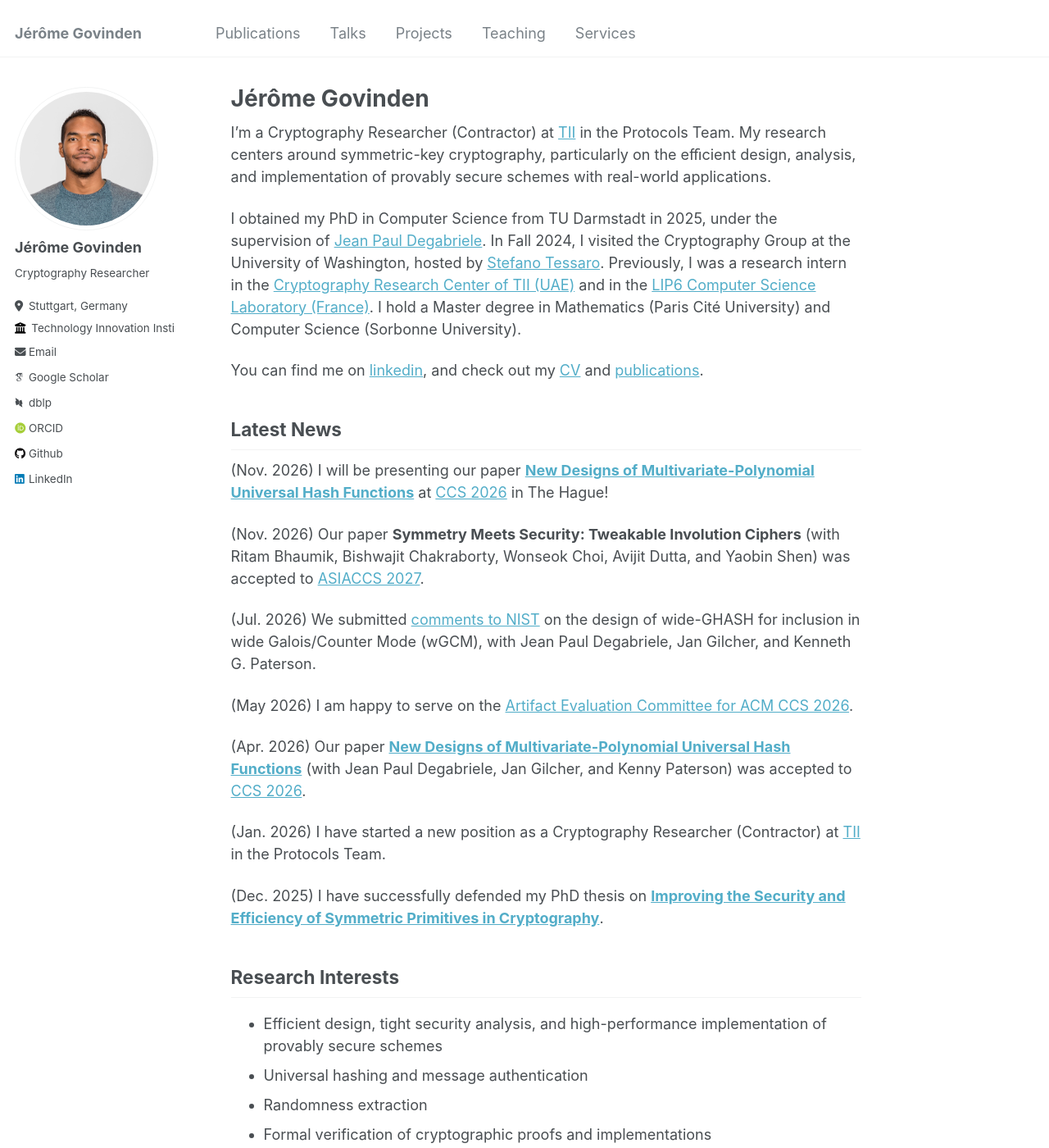
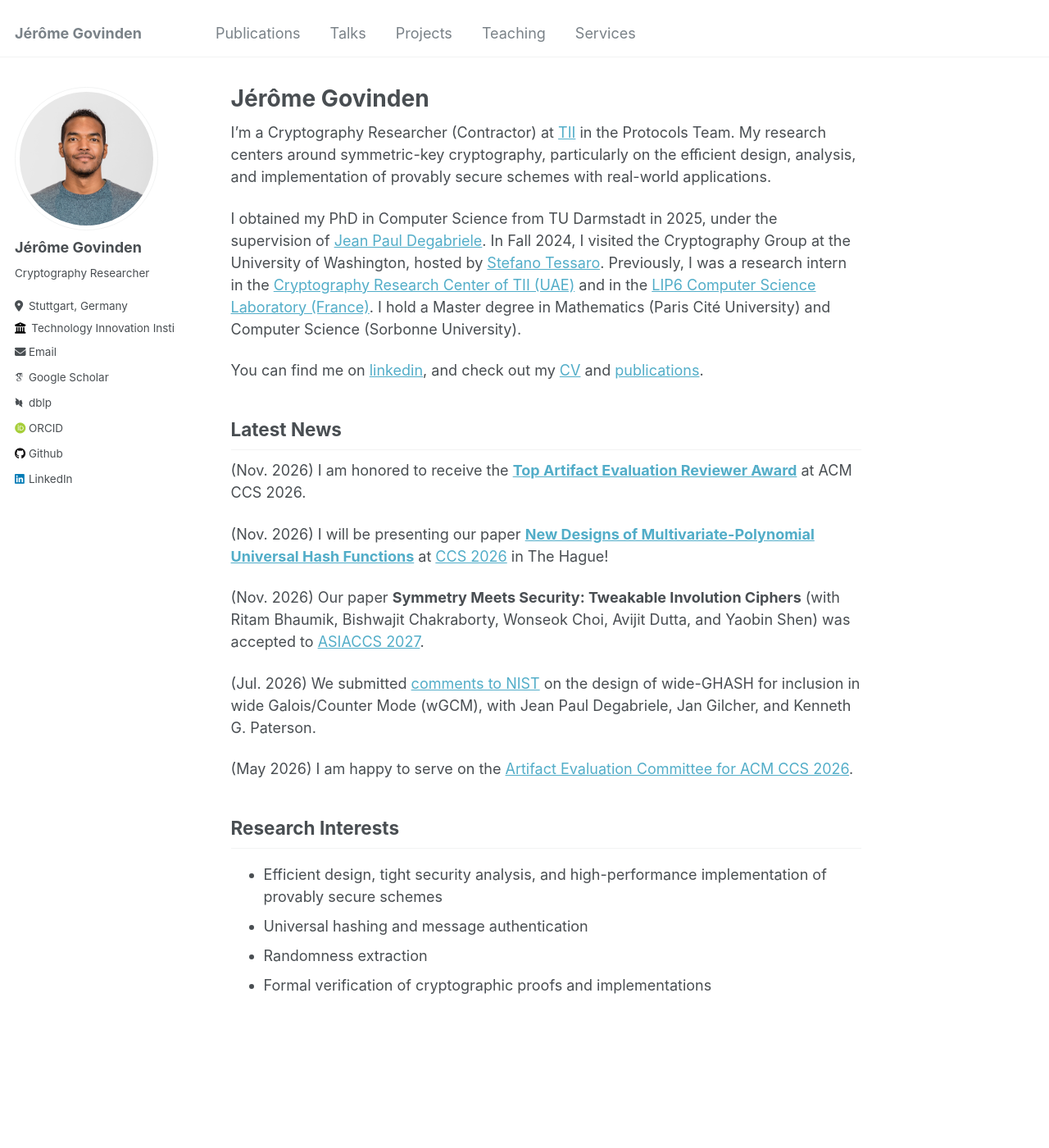
Before and after one commit to GovindenJerome/govindenjerome.github.io, a Jekyll site: the page built from _pages/about.md, in a window 1280 px wide and 1400 px high. Shown: the whole window at 82% size. Built offline with Jekyll 4.4.1, drawn with Linux system fonts in a browser that asks for light colours; some web fonts are replaced.

Commit message:
add CCS reviewer award

```diff
--- a/_pages/about.md
+++ b/_pages/about.md
@@ -16,6 +16,8 @@ You can find me on [linkedin](https://www.linkedin.com/in/jeromegovinden), and c
 
 Latest News
 ------
+(Nov. 2026) I am honored to receive the [**Top Artifact Evaluation Reviewer Award**](https://www.sigsac.org/ccs/CCS2026/program/awards.html) at ACM CCS 2026.
+
 (Nov. 2026) I will be presenting our paper [**New Designs of Multivariate-Polynomial Universal Hash Functions**](https://eprint.iacr.org/2026/1602.pdf) at [CCS 2026](https://www.sigsac.org/ccs/CCS2026/index.html) in The Hague!
 
 (Nov. 2026) Our paper **Symmetry Meets Security: Tweakable Involution Ciphers** (with Ritam Bhaumik, Bishwajit Chakraborty, Wonseok Choi, Avijit Dutta, and Yaobin Shen) was accepted to [ASIACCS 2027](https://asiaccs2027.cityu.edu.mo/home/index.html).
@@ -24,12 +26,6 @@ Latest News
 
 (May 2026) I am happy to serve on the [Artifact Evaluation Committee for ACM CCS 2026](https://sigsac.org/ccs/CCS2026/call-for/call-for-artifacts.html).
 
-(Apr. 2026) Our paper [**New Designs of Multivariate-Polynomial Universal Hash Functions**](https://eprint.iacr.org/2026/1602.pdf) (with Jean Paul Degabriele, Jan Gilcher, and Kenny Paterson) was accepted to [CCS 2026](https://www.sigsac.org/ccs/CCS2026/index.html).
-
-(Jan. 2026) I have started a new position as a Cryptography Researcher (Contractor) at [TII](https://www.tii.ae/cryptography) in the Protocols Team.
-
-(Dec. 2025) I have successfully defended my PhD thesis on [**Improving the Security and Efficiency of Symmetric Primitives in Cryptography**](https://doi.org/10.26083/tuda-7755).
-
 
 Research Interests
 ------
```
Also changed, not shown: _pages/services.md (+1 -1 lines).
